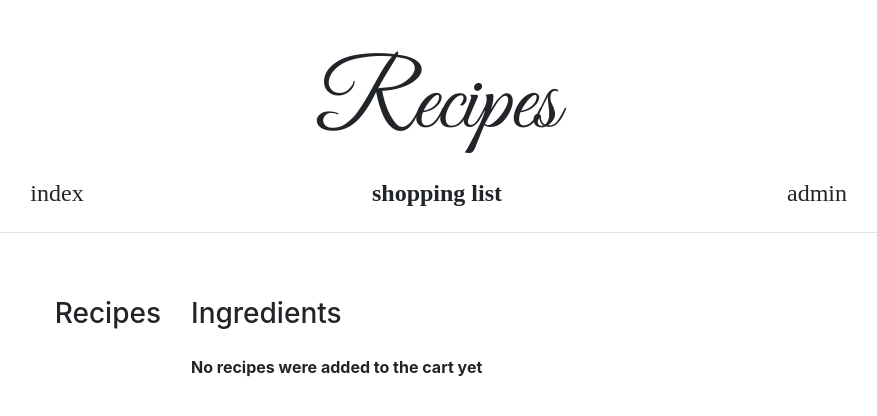
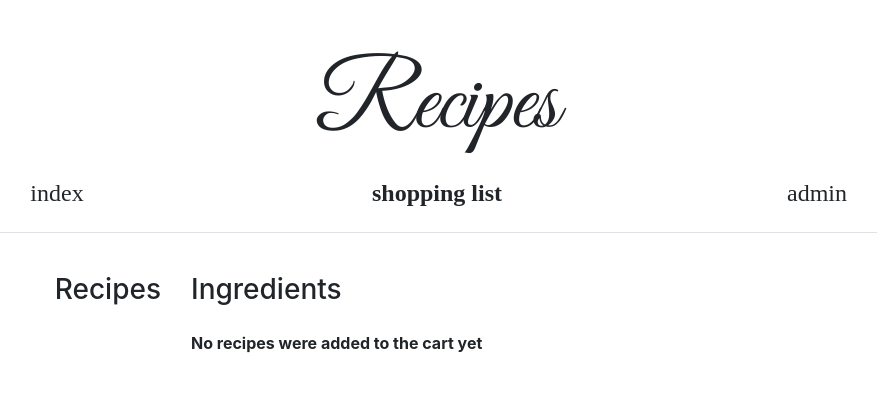
Before and after one commit to bernieke/recipes, a Django app: page /en/cart/ in a window 1280 px wide. Shown: the top 416 px of the page, without its empty margins (203-1080 px from the left). Run offline with Django 3.2, Linux system fonts and the light colour scheme; some libraries are stand-ins or nearby versions.

Commit message:
fix cart layout

```diff
--- a/recipes/templates/cart.html
+++ b/recipes/templates/cart.html
@@ -3,7 +3,7 @@
 {% load l10n %}
 
 {% block content %}
-      <div class="row px-5 pt-5 justify-content-end">
+      <div class="row px-5 pt-4 justify-content-end">
         <div class="col col-3 text-right">
           <h3>{% filter capfirst %}{% trans 'recipes' %}{% endfilter %}</h3>
           <ul class="list-unstyled">
```
